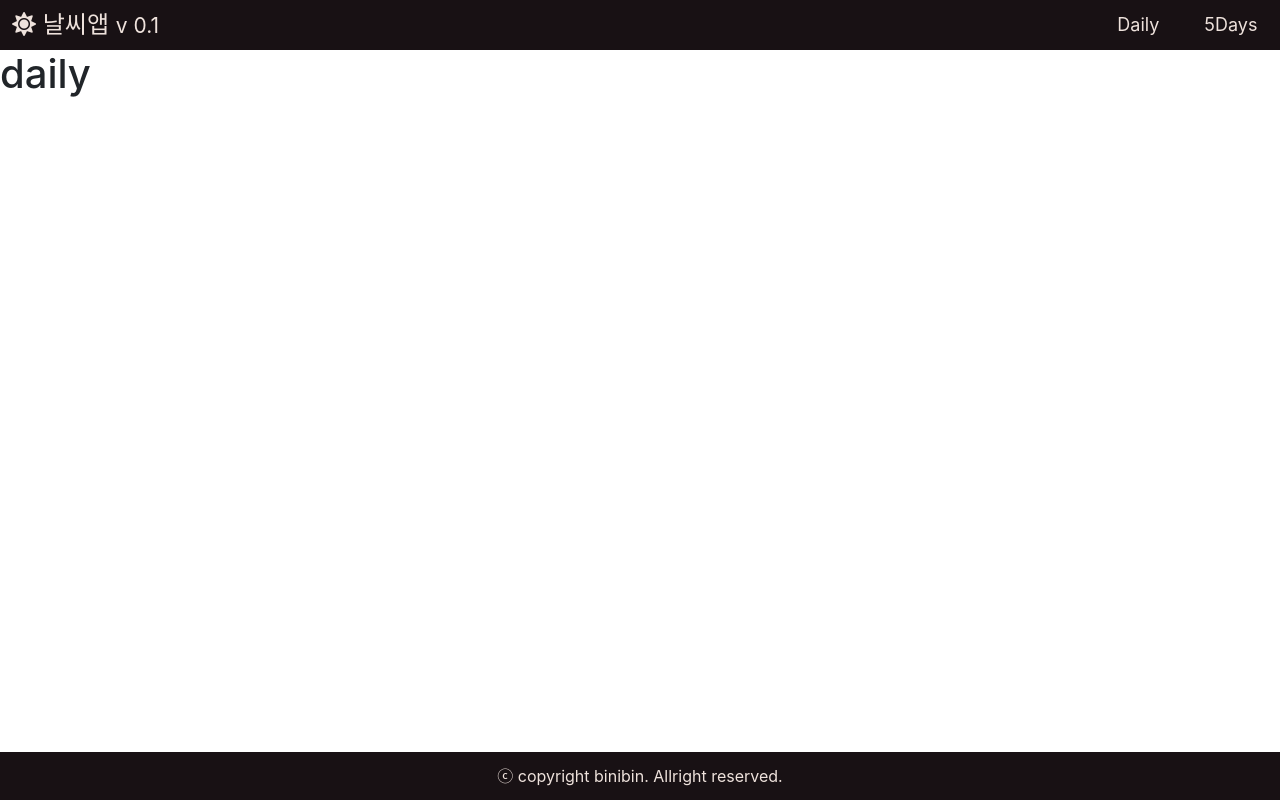
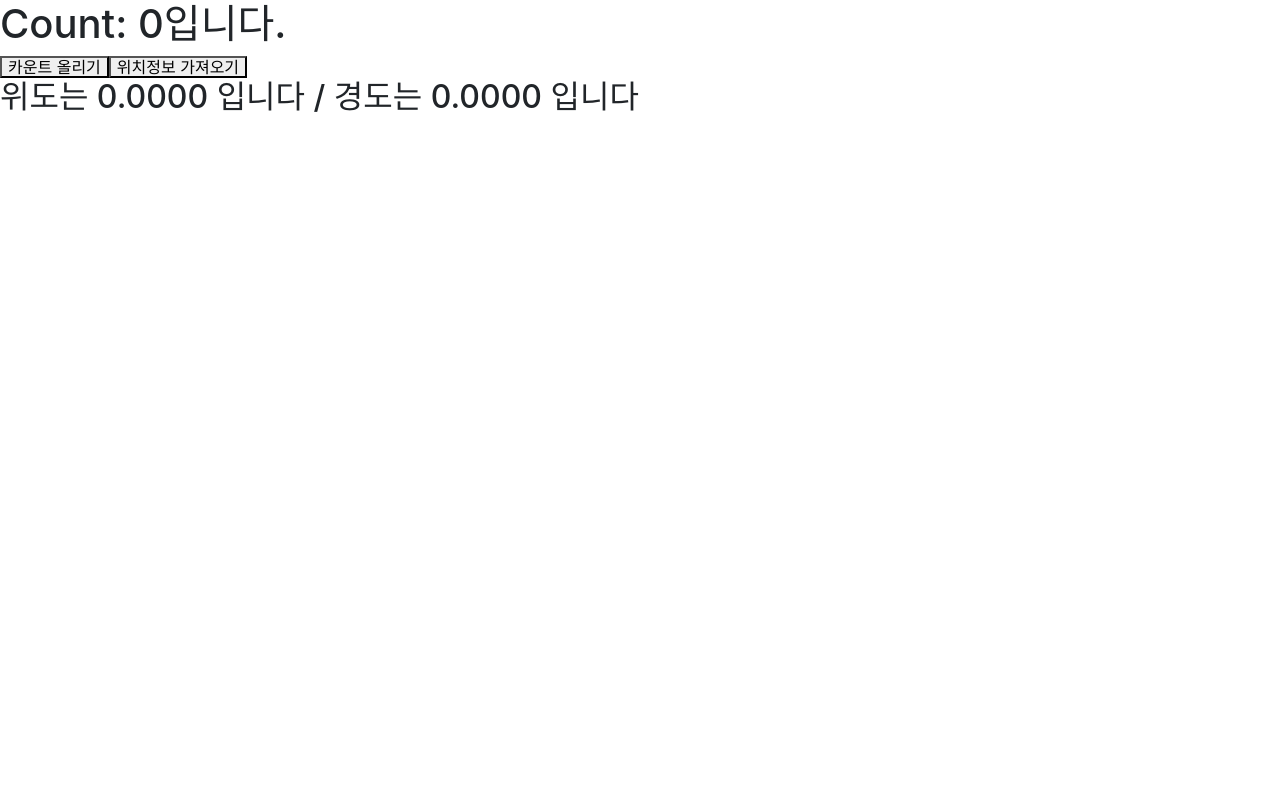
Before and after one commit to 1binibin/2021-23-vue-weather, a Vue app: page / in a window 1280 px wide. Built offline with nearby package versions, Linux system fonts and the light colour scheme.

Commit message:
computed 예제

```diff
--- /dev/null
+++ b/src/01.Computed.vue
@@ -0,0 +1,53 @@
+<template>
+  <div>
+    <h1>Count: {{ counter }}</h1>
+    <button @click="updateCounter">카운트 올리기</button>
+    <button @click="getLocation">위치정보 가져오기</button>
+    <h2>{{ getLat }} / {{ getLon }}</h2>
+  </div>
+</template>
+
+<script>
+
+import apiCoords from './api/api-coords'
+
+export default {
+  name: 'Getters01',
+  data () {
+    return {
+      count: 0,
+      lat: 0,
+      lon: 0
+    }
+  },
+  computed: { // 전역변수를 가공해서 새로운 값을 리턴 -> 실시간으로 보고있음.
+    counter: function () {
+      return this.count + '입니다.'
+    },
+    getLat: function () {
+      return `위도는 ${this.lat.toFixed(4)} 입니다`
+    },
+    getLon: function () {
+      return `경도는 ${this.lon.toFixed(4)} 입니다`
+    }
+  },
+  methods: {
+    updateCounter () {
+      this.count++
+    },
+    async getLocation () {
+      try {
+        const { coords } = await apiCoords()
+        this.lat = coords.latitude
+        this.lon = coords.longitude
+      } catch (err) {
+        console.log(err)
+      }
+    }
+  }
+}
+</script>
+
+<style lang='scss'>
+
+</style>
--- a/src/App.vue
+++ b/src/App.vue
@@ -10,11 +10,11 @@
 import Header from './components/inc/Header.vue'
 import Footer from './components/inc/Footer.vue'
 
+// import { mapGetters } from 'vuex'
+
 export default {
   name: 'App',
-  components: {
-    Header, Footer
-  }
+  components: { Header, Footer }
 }
 </script>
 
--- a/src/api/api-coords.js
+++ b/src/api/api-coords.js
@@ -1,7 +1,6 @@
 const apiCoords = () => {
   return new Promise((resolve, reject) => {
     navigator.geolocation.getCurrentPosition((r) => {
-      console.log(r)
       resolve(r)
     }, (err) => {
       reject(err)
--- a/src/main.js
+++ b/src/main.js
@@ -1,5 +1,6 @@
 import Vue from 'vue'
-import App from './App.vue'
+// import App from './App.vue'
+import App from './01.Computed.vue'
 import router from './router'
 import store from './store'
 import { BootstrapVue } from 'bootstrap-vue'
--- a/src/store/actions.js
+++ b/src/store/actions.js
@@ -2,7 +2,7 @@
 
 import apiCoords from '../api/api-coords'
 
-const ACT_COORDS = async ({ commit }, v) => {
+const ACT_COORDS = async ({ commit }) => {
   try {
     const { coords } = await apiCoords()
     commit('MUT_COORDS', { lat: coords.latitude, lon: coords.longitude })
```
Also changed, not shown: src/02.Watch.vue (added, +53 -0 lines).
